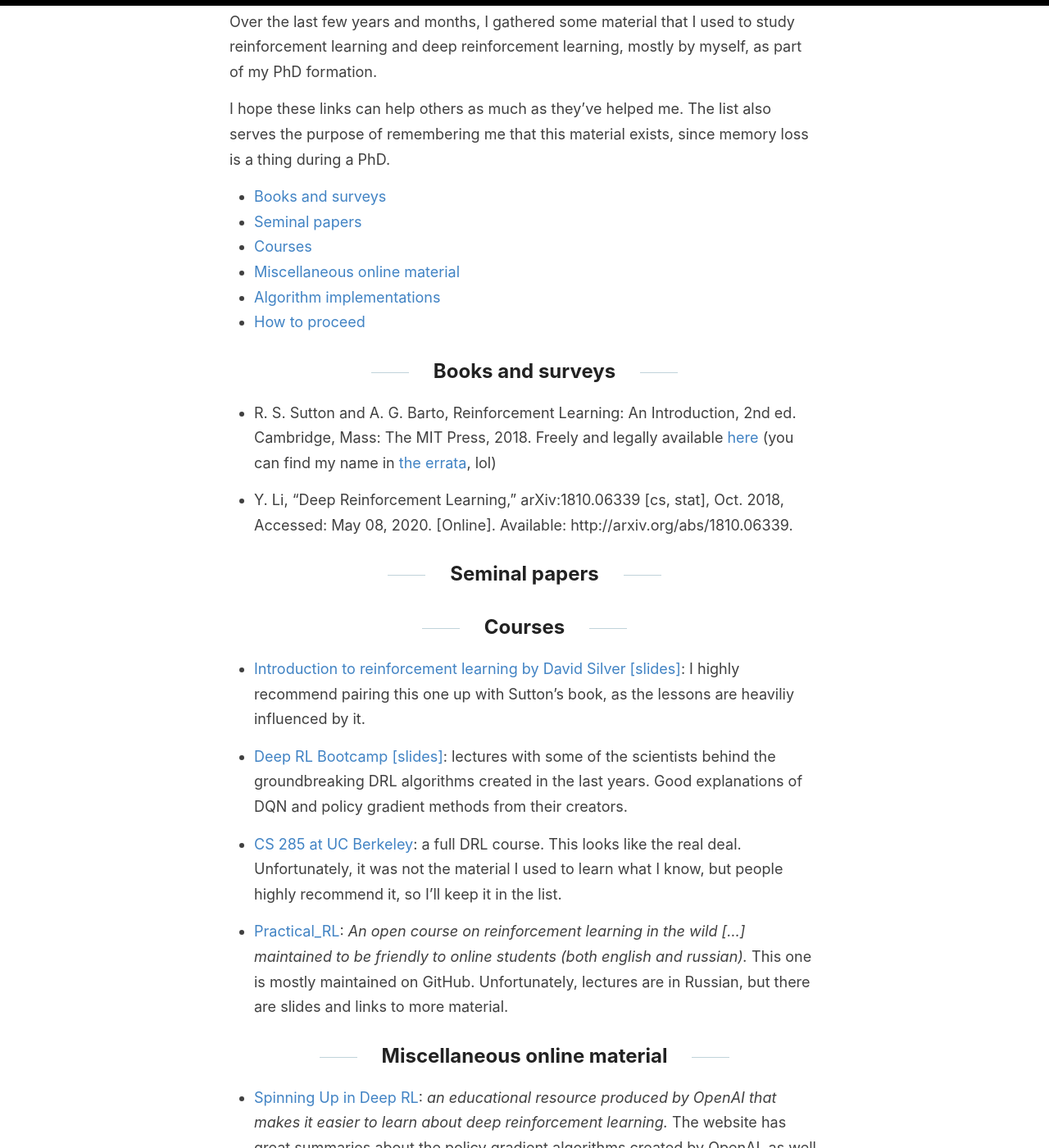
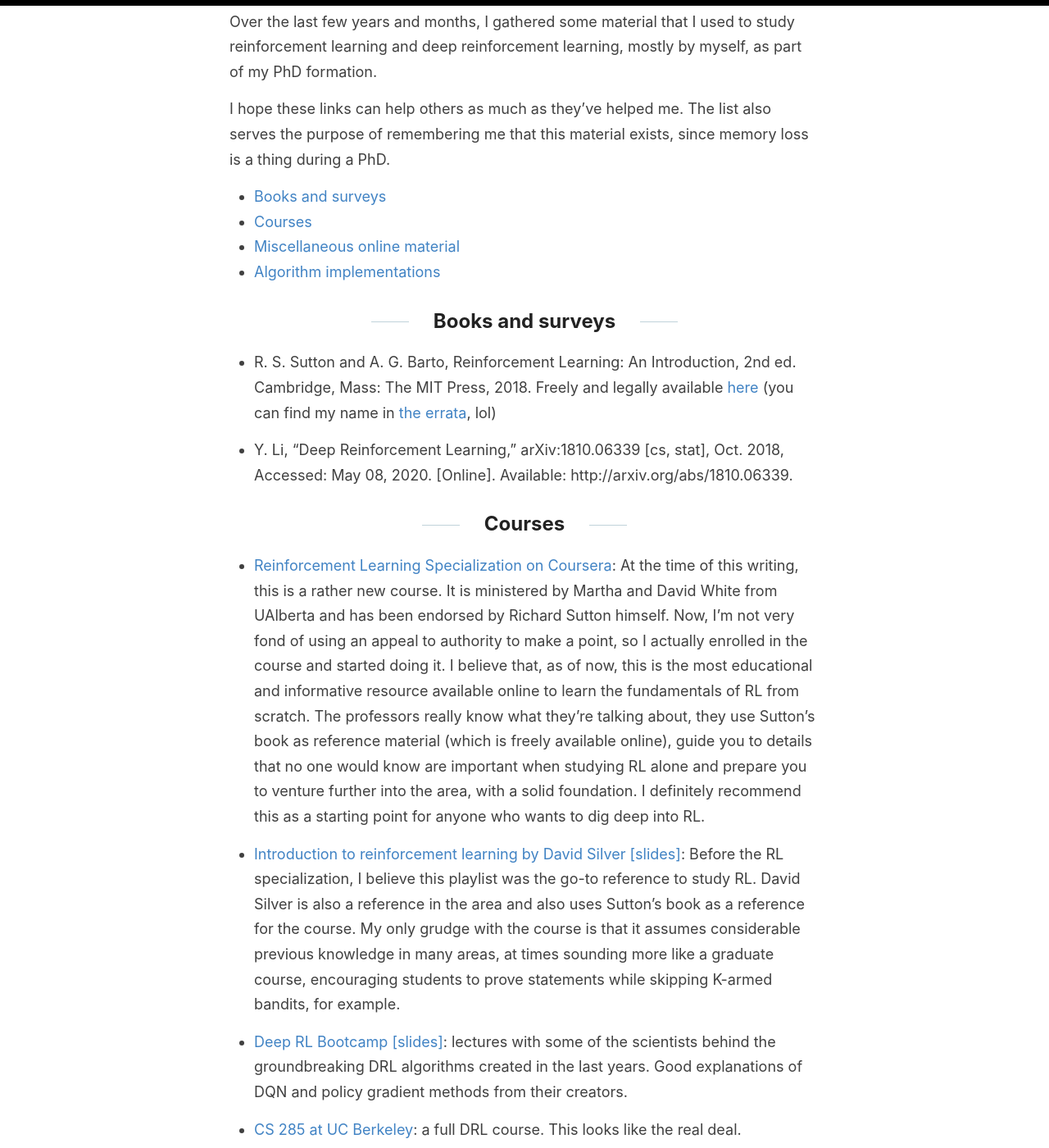
Before and after one commit to douglasrizzo/new-site, a Jekyll site: the page built from _posts/2020-05-10-rl-resources.md, in a window 1280 px wide and 1400 px high, scrolled down 313 px. Shown: the whole window at 82% size. Built offline with Jekyll 4.4.1, drawn with Linux system fonts in a browser that asks for light colours; comment, search, counter and statistics services are not loaded; some of the changed text lies outside the part shown.

Commit message:
fix rl post, add specialization to list

```diff
--- a/_posts/2020-05-10-rl-resources.md
+++ b/_posts/2020-05-10-rl-resources.md
@@ -11,11 +11,9 @@ I hope these links can help others as much as they've helped me. The list also s
 <!-- TOC -->
 
 - [Books and surveys](#books-and-surveys)
-- [Seminal papers](#seminal-papers)
 - [Courses](#courses)
 - [Miscellaneous online material](#miscellaneous-online-material)
 - [Algorithm implementations](#algorithm-implementations)
-- [How to proceed](#how-to-proceed)
 
 <!-- /TOC -->
 
@@ -25,11 +23,13 @@ I hope these links can help others as much as they've helped me. The list also s
 
 * Y. Li, “Deep Reinforcement Learning,” arXiv:1810.06339 [cs, stat], Oct. 2018, Accessed: May 08, 2020. [Online]. Available: http://arxiv.org/abs/1810.06339.
 
-## Seminal papers
+<!-- ## Seminal papers -->
 
 ## Courses
 
-* [Introduction to reinforcement learning by David Silver](https://www.youtube.com/playlist?list=PLqYmG7hTraZDM-OYHWgPebj2MfCFzFObQ) [[slides]](https://www.davidsilver.uk/teaching/): I highly recommend pairing this one up with Sutton's book, as the lessons are heaviliy influenced by it.
+* [Reinforcement Learning Specialization on Coursera](https://www.coursera.org/specializations/reinforcement-learning): At the time of this writing, this is a rather new course. It is ministered by Martha and David White from UAlberta and has been endorsed by Richard Sutton himself. Now, I'm not very fond of using an appeal to authority to make a point, so I actually enrolled in the course and started doing it. I believe that, as of now, this is the most educational and informative resource available online to learn the fundamentals of RL from scratch. The professors really know what they're talking about, they use Sutton's book as reference material (which is freely available online), guide you to details that no one would know are important when studying RL alone and prepare you to venture further into the area, with a solid foundation. I definitely recommend this as a starting point for anyone who wants to dig deep into RL.
+
+* [Introduction to reinforcement learning by David Silver](https://www.youtube.com/playlist?list=PLqYmG7hTraZDM-OYHWgPebj2MfCFzFObQ) [[slides]](https://www.davidsilver.uk/teaching/): Before the RL specialization, I believe this playlist was the go-to reference to study RL. David Silver is also a reference in the area and also uses Sutton's book as a reference for the course. My only grudge with the course is that it assumes considerable previous knowledge in many areas, at times sounding more like a graduate course, encouraging students to prove statements while skipping K-armed bandits, for example.
 
 * [Deep RL Bootcamp](https://www.youtube.com/playlist?list=PLsuq9stvuZe4pc8T4NutncqaYzpmwBJtg) [[slides]](https://sites.google.com/view/deep-rl-bootcamp/lectures): lectures with some of the scientists behind the groundbreaking DRL algorithms created in the last years. Good explanations of DQN and policy gradient methods from their creators.
 
@@ -41,7 +41,7 @@ I hope these links can help others as much as they've helped me. The list also s
 
 * [Spinning Up in Deep RL](https://spinningup.openai.com/): *an educational resource produced by OpenAI that makes it easier to learn about deep reinforcement learning.* The website has great summaries about the policy gradient algorithms created by OpenAI, as well as references to the original papers.
 
-* Arthur Juliani's [Simple Reinforcement learning series][ajsrl]
+* Arthur Juliani's [Simple Reinforcement learning series][ajsrl].
 
 ## Algorithm implementations
 
@@ -64,8 +64,8 @@ I hope these links can help others as much as they've helped me. The list also s
 
 * [PyTorch official DQN tutorial](https://pytorch.org/tutorials/intermediate/reinforcement_q_learning.html): this is the intermediate step in the PyTorch tutorials so, if you fancy learning some PyTorch, I believe this is the most straightforward way to implement and debug your first DRL algorithm.
 
+<!-- ## How to proceed
+
+Start with Sutton's book -->
+
 [ajsrl]: https://medium.com/@awjuliani/super-simple-reinforcement-learning-tutorial-part-1-fd544fab149
-
-## How to proceed
-
-Start with Sutton's book
```
